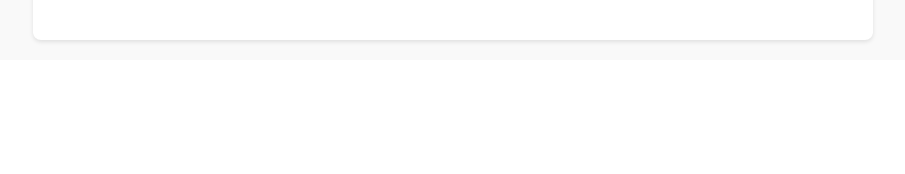
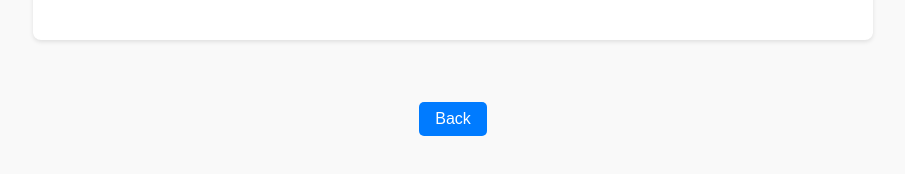
Before and after one commit to needydevil/Penang, a React (Create React App) app: page /history in a window 1280 px wide. Shown: the part 3269-3443 px from the top of the page, without its empty margins (187-1092 px from the left). Before the commit the page ends 3349 px from the top, so only its background shows below. Built offline with nearby package versions, Linux system fonts and the light colour scheme.

Commit message:
added back button in history

```diff
--- a/src/pages/HistoryCulture/history.css
+++ b/src/pages/HistoryCulture/history.css
@@ -5,6 +5,7 @@
     line-height: 1.6;
     color: #333;
     overflow-x: hidden; /* Prevent horizontal scrollbars */
+    flex-direction: column;
 }
 
 .history-section {
@@ -14,6 +15,30 @@
     padding: 20px;
     border-radius: 8px;
     box-shadow: 0 2px 4px rgba(0, 0, 0, 0.1);
+    flex-grow: 1;
+}
+
+/* Back button container */
+.back-button-container {
+    text-align: center;
+    margin-top: 20px;
+    margin-bottom: 20px;
+}
+
+/* Back button styles */
+.back-button {
+    padding: 0.5rem 1rem;
+    font-size: 1rem;
+    cursor: pointer;
+    border-radius: 5px;
+    background-color: #007bff;
+    color: white;
+    border: none;
+    transition: background-color 0.3s ease;
+}
+
+.back-button:hover {
+    background-color: #0056b3;
 }
 
 /* Title styling */
--- a/src/pages/HistoryCulture/history.js
+++ b/src/pages/HistoryCulture/history.js
@@ -1,7 +1,10 @@
 import React from 'react';
+import { useNavigate } from 'react-router-dom';
 import './history.css';
 
 const History = () => {
+    const navigate = useNavigate();
+
     return (
         <div className="history-container">
             <section className="history-section">
@@ -55,6 +58,16 @@ const History = () => {
                     <p className="history-image-description">Modern Penang</p>
                 </div>
             </section>
+
+            {/* Back Button */}
+            <div className="back-button-container">
+                <button
+                    onClick={() => navigate(-1)}
+                    className="back-button"
+                >
+                    Back
+                </button>
+            </div>
         </div>
     );
 };
```
